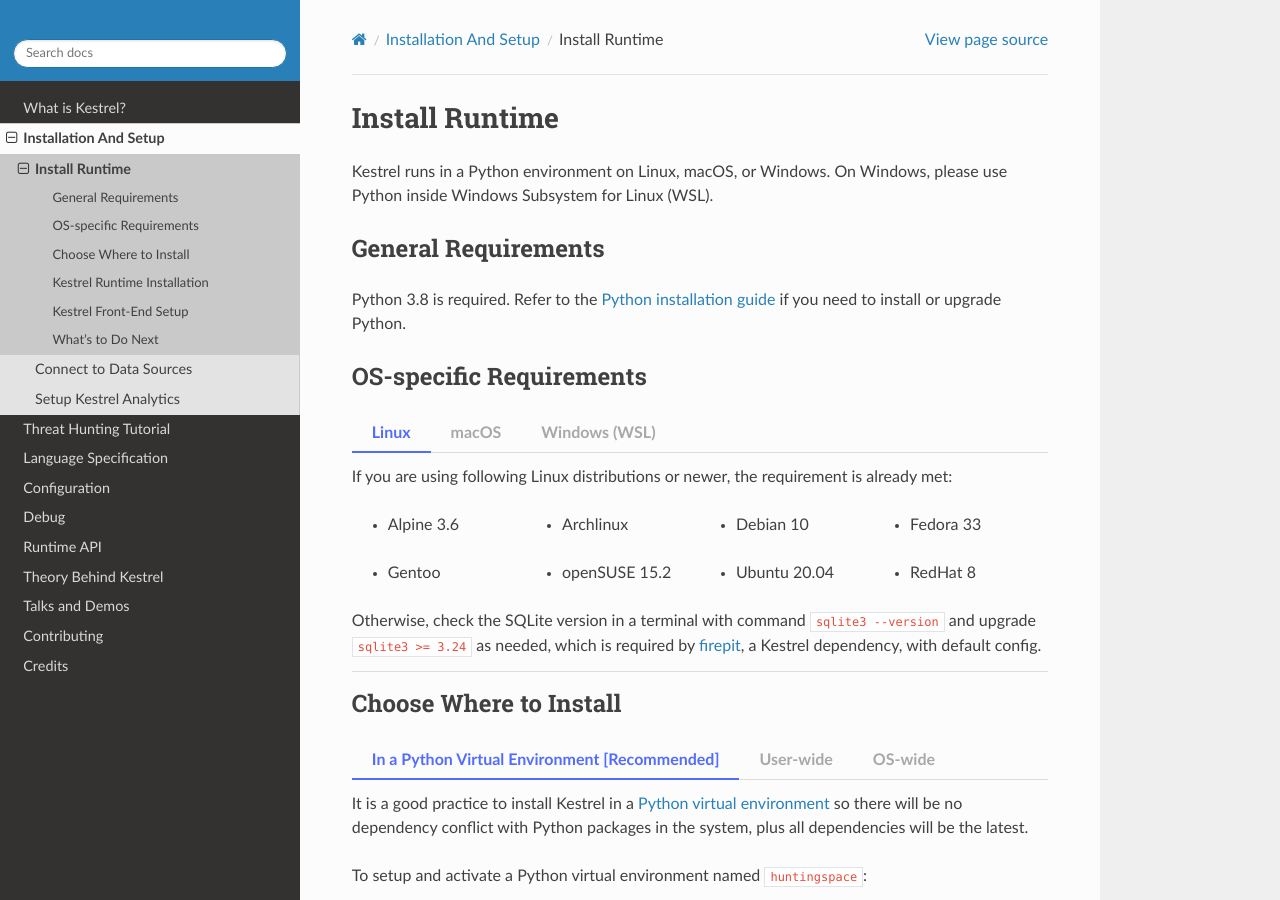
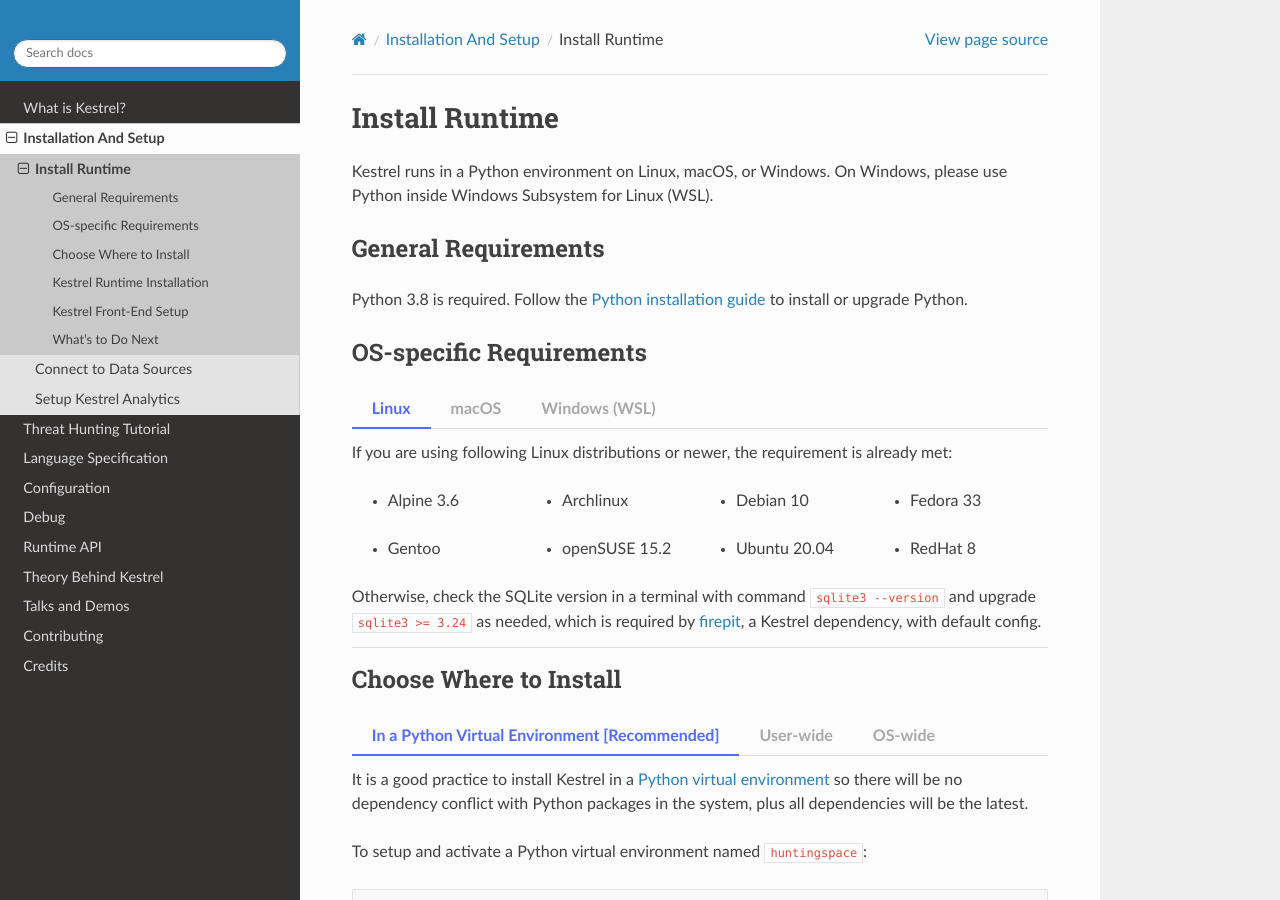
Before and after one commit to opencybersecurityalliance/kestrel-lang, a Sphinx documentation site: the page built from docs/installation/runtime.rst, in a window 1280 px wide and 900 px high. Built offline with Sphinx 7.4.7 and the Read the Docs theme 2.0.0, drawn with Linux system fonts in a browser that asks for light colours.

Commit message:
minor doc edit

```diff
--- a/docs/installation/runtime.rst
+++ b/docs/installation/runtime.rst
@@ -8,7 +8,7 @@
 General Requirements
 ====================
 
-Python 3.8 is required. Refer to the `Python installation guide`_ if you need to install or upgrade Python.
+Python 3.8 is required. Follow the `Python installation guide`_ to install or upgrade Python.
 
 OS-specific Requirements
 ========================
```
